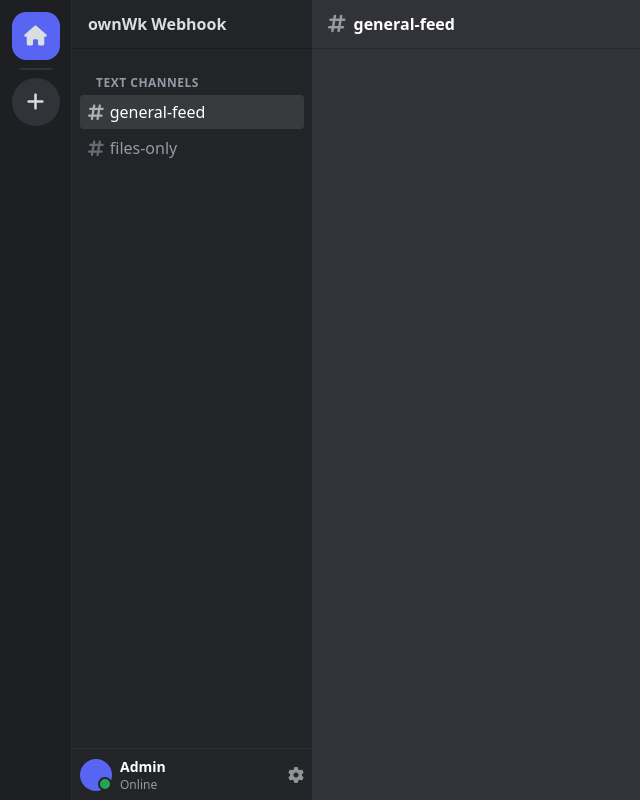
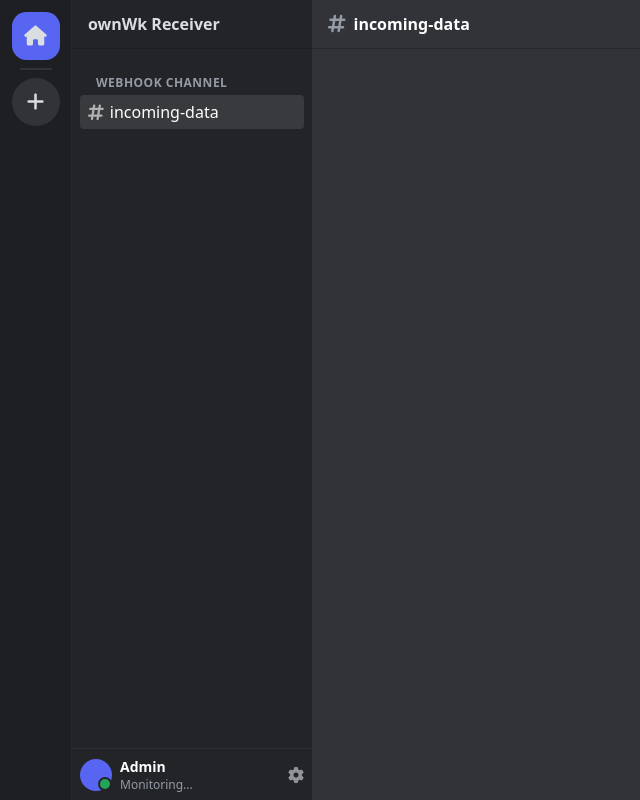
Before and after one commit to cruxadmisson-dotcom/ownWk, a plain HTML site: page public/index.html in a window 1280 px wide. Shown: the whole page, without its empty margins (0-640 px from the left). Drawn offline with Linux system fonts and the light colour scheme; no server answers.

Commit message:
Dashboard_Update

```diff
--- a/public/index.html
+++ b/public/index.html
@@ -107,24 +107,20 @@
     <!-- Channels Sidebar -->
     <div class="channels-sidebar">
         <div class="server-header">
-            ownWk Webhook
+            ownWk Receiver
         </div>
         <div class="channel-list">
-            <div class="channel-category">Text Channels</div>
+            <div class="channel-category">Webhook Channel</div>
             <div class="channel-item active">
                 <i class="fa-solid fa-hashtag"></i>
-                <span>general-feed</span>
-            </div>
-            <div class="channel-item">
-                <i class="fa-solid fa-hashtag"></i>
-                <span>files-only</span>
+                <span>incoming-data</span>
             </div>
         </div>
         <div class="user-panel">
             <div class="user-avatar"></div>
             <div class="user-details">
                 <div class="username">Admin</div>
-                <div class="user-status">Online</div>
+                <div class="user-status">Monitoring...</div>
             </div>
             <i class="fa-solid fa-gear" style="cursor: pointer; opacity: 0.6;"></i>
         </div>
@@ -134,7 +130,7 @@
     <div class="chat-container">
         <div class="chat-header">
             <i class="fa-solid fa-hashtag"></i>
-            <h2>general-feed</h2>
+            <h2>incoming-data</h2>
         </div>
         <div class="chat-messages" id="webhook-list">
             <!-- Messages will be injected here -->
@@ -186,8 +182,8 @@
                 // Clear and render
                 listDiv.innerHTML = `
                     <div class="webhook-welcome">
-                        <h1>Welcome to #general-feed</h1>
-                        <p>This is the start of your private webhook channel. Files and messages will appear here as they are received.</p>
+                        <h1>Welcome to #incoming-data</h1>
+                        <p>This is your private receiver. Any data sent to your webhook link will appear here instantly.</p>
                         <div class="endpoint-box">
                             <span id="webhook-url">${window.location.origin}/api/webhook</span>
                             <i class="fa-solid fa-copy copy-btn" onclick="copyToClipboard('${window.location.origin}/api/webhook')"></i>
```
